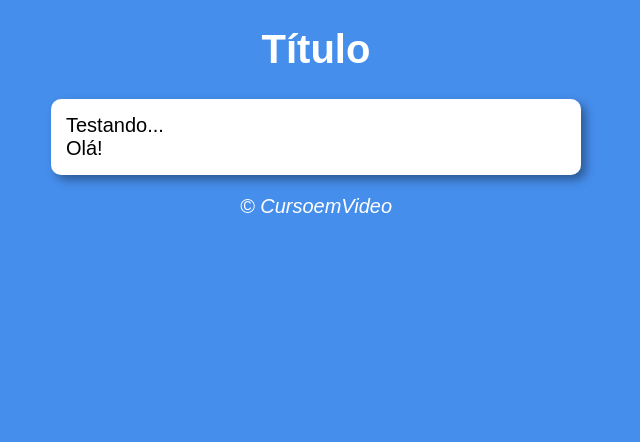
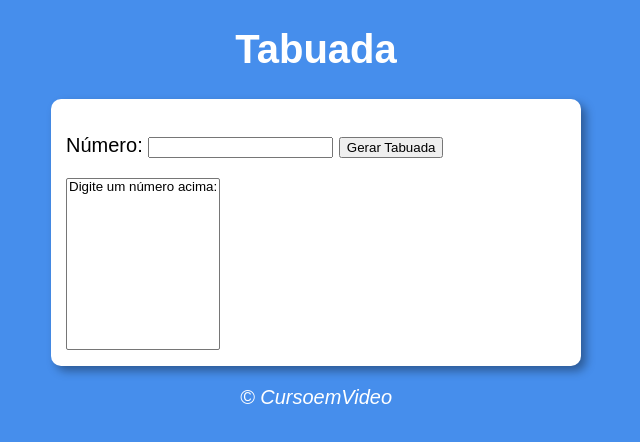
Before and after one commit to LucasMB21/curso-javascript, a plain HTML site: page atividades/aula17 ex/modelo.html in a window 1280 px wide. Shown: the whole page, without its empty margins (324-964 px from the left). Drawn offline with Linux system fonts and the light colour scheme.

Commit message:
update tabuada

```diff
--- a/atividades/aula17 ex/modelo.html
+++ b/atividades/aula17 ex/modelo.html
@@ -5,18 +5,21 @@
     <meta name="viewport" content="width=device-width, initial-scale=1.0">
     <meta http-equiv="X-UA-compatible" content="ie=edge">
     <link rel="stylesheet" href="estilo.css">
-    <title>Modelo de Exercicio</title>
+    <title>Tabuada</title>
 </head>
 <body>
     <header>
-        <h1>Título</h1>
+        <h1>Tabuada</h1>
     </header>
     <section>
         <div>
-            Testando...
+            <p>Número: <input type="number" name="num" id="txtn">
+            <input type="button" value="Gerar Tabuada" onclick="tabuada()"></p>
         </div>
         <div>
-            Olá!
+            <select name="tabuada" id="seltab" size="10">
+                <option>Digite um número acima:</option>
+            </select>
         </div>
     </section>
     <footer>
--- a/atividades/aula17 ex/script.js
+++ b/atividades/aula17 ex/script.js
@@ -1,8 +1,19 @@
-function carregar() {
-var msg = window.document.getElementById('msg');
-var msg = window.document.getElementById('imagem');
-var data = new Date();
-var hora = data.getHours();
-msg.innerHTML = `Agora são ${hora} horas.`
+function tabuada() {
+    let num = document.getElementById('txtn');
+    let tab = document.getElementById('seltab');
+    if (num.value.length == 0) {
+        window.alert('Por favor, digite um número!');
+    } else {
+        let n = Number(num.value);
+        let c = 1;
+        tab.innerHTML ='';
+        while (c <= 10) {
+            let item = document.createElement('option');
+            item.text = `${n} x ${c} = ${n*c}`;
+            item.value = `tab ${c}`;
+            tab.appendChild(item);
+            c++;
+        }
+    }
 
 }
```
